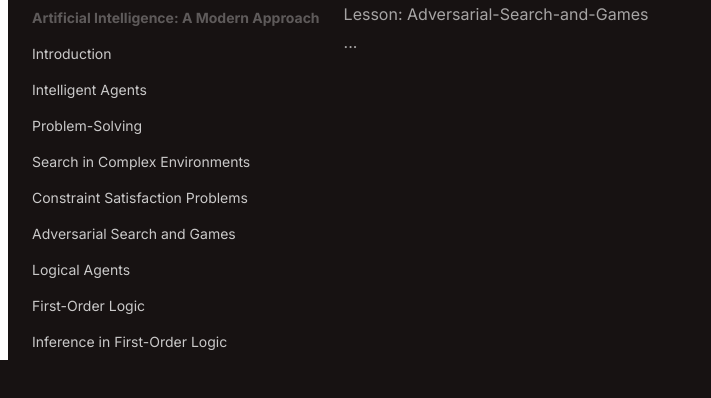
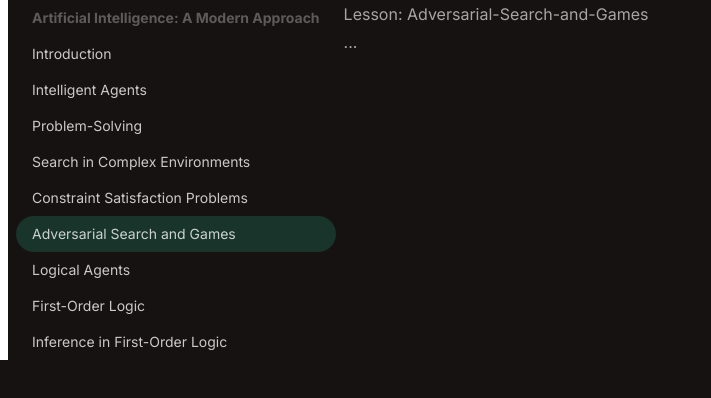
Before and after one commit to viviantang20/4990-project, a Next.js app: page /lesson/Adversarial-Search-and-Games in a window 1280 px wide. Shown: the top 398 px of the page, without its empty margins (0-711 px from the left). Built offline with nearby package versions, Linux system fonts and the light colour scheme; no server answers.

Commit message:
dynamic sidebar

```diff
--- a/components/sidebar.js
+++ b/components/sidebar.js
@@ -1,20 +1,38 @@
 "use client";
 import Link from 'next/link'
+import { usePathname } from 'next/navigation';
+import Links from "@/data/Link";
 
 export default function Sidebar() {
+    const pathname = usePathname();
+    console.log(pathname);
+
     return (
-        <div className="menu menu-sm lg:menu-md px-2 py-0   border-l-8 border-white  ">
-                <li className="menu-title">Artificial Intelligence: A Modern Approach</li>
-                <li ><Link href="/lesson/Introduction">Introduction</Link></li>
-                <li><Link href="/lesson/Intelligent-Agents">Intelligent Agents</Link></li>
-                <li><Link href="/lesson/Problem-Solving">Problem-Solving</Link></li>
-                <li><Link href="/lesson/Search-in-Complex-Environments">Search in Complex Environments</Link></li>
-                <li><Link href="/lesson/Constraint-Satisfaction-Problems">Constraint Satisfaction Problems</Link></li>
-                <li><Link href="/lesson/Adversarial-Search-and-Games">Adversarial Search and Games</Link></li>
-                <li><Link href="/lesson/Logical-Agents">Logical Agents</Link></li>
-                <li><Link href="/lesson/First-Order-Logic">First-Order Logic</Link></li>
-                <li><Link href="/lesson/Inference-in-First-Order-Logic"> Inference in First-Order Logic</Link></li>
+        <div className="menu menu-sm lg:menu-md px-2 py-0 border-l-8 border-white">
+            <li className="menu-title">Artificial Intelligence: A Modern Approach</li>
+            {Links.map((link) => (
+                <li key={link.id}>
+                    <a key={link.id} className={link.url == pathname ? "active" : ""}>
+                        <Link href={`${link.url}`}>{link.title}</Link>
+                    </a>
+                </li>
+            ))}
         </div>
+    )
 
-    );
+    // return (
+    //     <div className="menu menu-sm lg:menu-md px-2 py-0   border-l-8 border-white  ">
+    //             <li className="menu-title">Artificial Intelligence: A Modern Approach</li>
+    //             <li ><Link href="/lesson/Introduction">Introduction</Link></li>
+    //             <li><Link href="/lesson/Intelligent-Agents">Intelligent Agents</Link></li>
+    //             <li><Link href="/lesson/Problem-Solving">Problem-Solving</Link></li>
+    //             <li><Link href="/lesson/Search-in-Complex-Environments">Search in Complex Environments</Link></li>
+    //             <li><Link href="/lesson/Constraint-Satisfaction-Problems">Constraint Satisfaction Problems</Link></li>
+    //             <li><Link href="/lesson/Adversarial-Search-and-Games">Adversarial Search and Games</Link></li>
+    //             <li><Link href="/lesson/Logical-Agents">Logical Agents</Link></li>
+    //             <li><Link href="/lesson/First-Order-Logic">First-Order Logic</Link></li>
+    //             <li><Link href="/lesson/Inference-in-First-Order-Logic">Inference in First-Order Logic</Link></li>
+    //     </div>
+
+    // );
 }
--- /dev/null
+++ b/data/Link.js
@@ -0,0 +1,49 @@
+let Links = [
+    {
+        url: "/lesson/Introduction",
+        title: "Introduction",
+        id: 1,
+    },
+    {
+        url: "/lesson/Intelligent-Agents",
+        title: "Intelligent Agents",
+        id: 2,
+    },
+    {
+        url: "/lesson/Problem-Solving",
+        title: "Problem-Solving",
+        id: 3,
+    },
+    {
+        url: "/lesson/Search-in-Complex-Environments",
+        title: "Search in Complex Environments",
+        id: 4,
+    },
+    {
+        url: "/lesson/Constraint-Satisfaction-Problems",
+        title: "Constraint Satisfaction Problems",
+        id: 5,
+    },
+    {
+        url: "/lesson/Adversarial-Search-and-Games",
+        title: "Adversarial Search and Games",
+        id: 6,
+    },
+    {
+        url: "/lesson/Logical-Agents",
+        title: "Logical Agents",
+        id: 7,
+    },
+    {
+        url: "/lesson/First-Order-Logic",
+        title: "First-Order Logic",
+        id: 8,
+    },
+    {
+        url: "/lesson/Inference-in-First-Order-Logic",
+        title: "Inference in First-Order Logic",
+        id: 9,
+    },
+]
+
+export default Links;
```
Also changed, not shown: package.json (+4 -3 lines), 1 other file (tests, documents, lock files or other folders).
